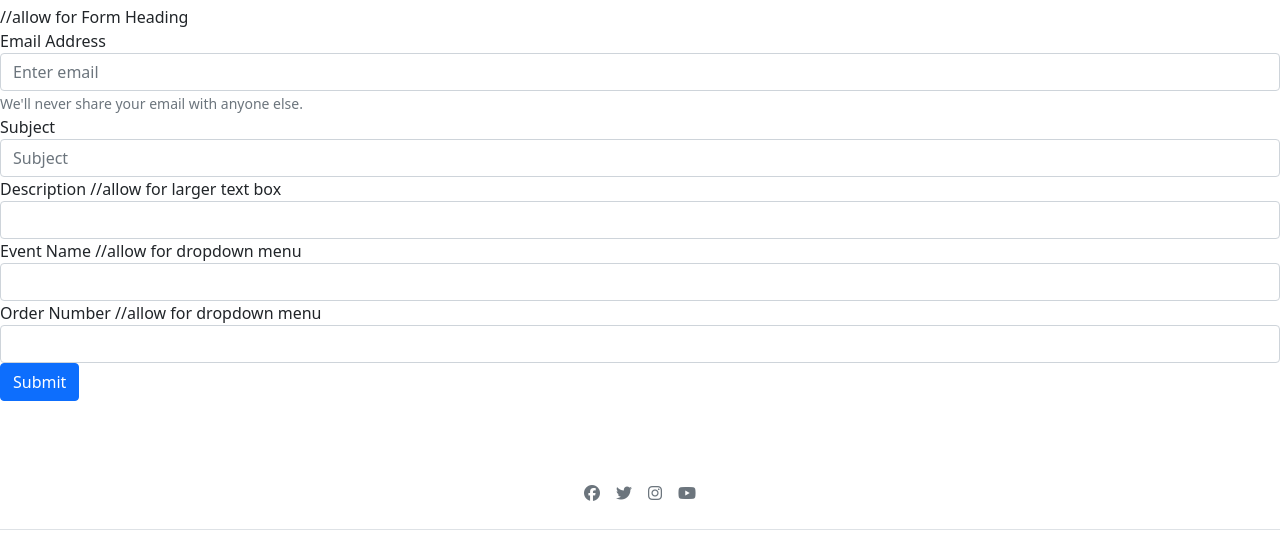
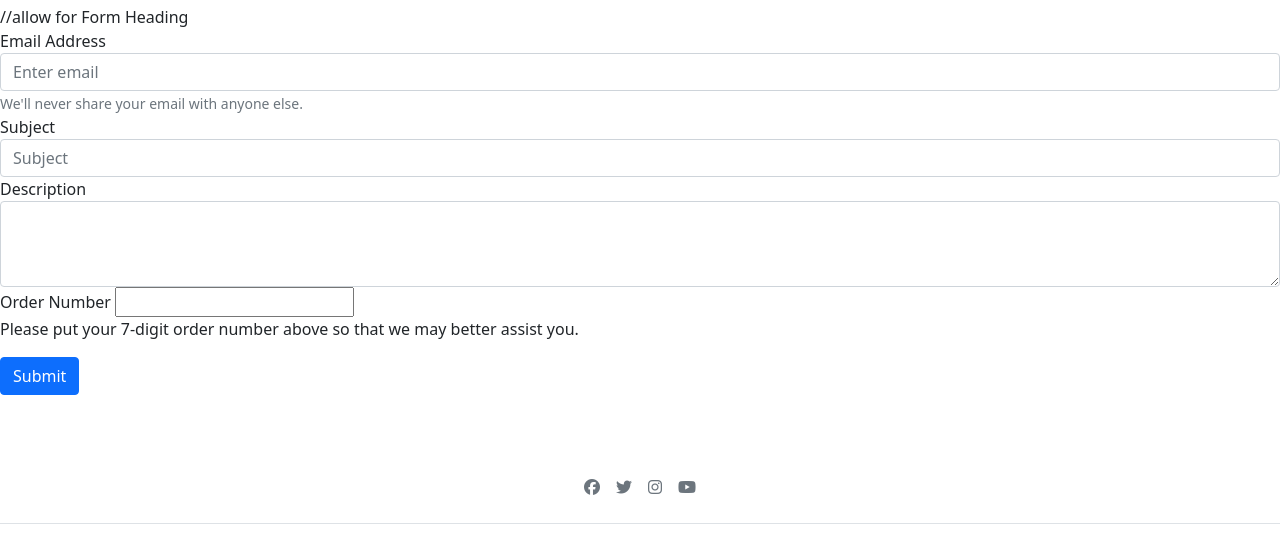
Before and after one commit to FranklinTOliveira/final-project, a plain HTML site: page index.html in a window 1280 px wide. Shown: the part 1457-1997 px from the top of the page. Drawn offline with nearby package versions, Linux system fonts and the light colour scheme; a web font is replaced by a local one.

Commit message:
Second version of contact form

```diff
--- a/index.html
+++ b/index.html
@@ -122,20 +122,27 @@
           <input type="subject" class="form-control" id="exampleInputSubject" placeholder="Subject">
         </div>
         <div class="form-group">
-          <label for="exampleInputDescription">Description</label>
-          //allow for larger text box
-          <input type="description" class="form-control" id="exampleInputDescription">
+          <label for="exampleFormControlTextarea1">Description</label>
+          <textarea class="form-control" id="exampleFormControlTextarea1" rows="3"></textarea>
         </div>
-        <div class="form-group">
-          <label for="exampleInputPassword1">Event Name</label>
-          //allow for dropdown menu
-          <input type="eventName" class="form-control" id="exampleInputEventName">
-        </div>
-        <div class="form-group">
-          <label for="exampleInputOrderNumber">Order Number</label>
-          //allow for dropdown menu
-          <input type="orderNumber" class="form-control" id="exampleInputOrderNumber">
-        </div>
+        <div class=“form-group”>
+          <label id=“request_custom_fields_9152021” for=“request_custom_fields_9152021”>
+          Order Number
+          </label>
+          <input id=“request_custom_fields_9152021” type=“number” name=“request[custom_fields][9152021]” step=“1” aria-required=“false” aria-describedby=“request_custom_fields_9152021_hint” aria-labelledby=“request_custom_fields_9152021_label”>
+          <p id=“request_custom_fields_9152021_hint”>
+          Please put your 7-digit order number above so that we may better assist you.
+          </p>
+          </div>
+
+
+
+
+
+
+
+
+
         <button type="submit" class="btn btn-primary">Submit</button>
       </form>
     </div>
```
